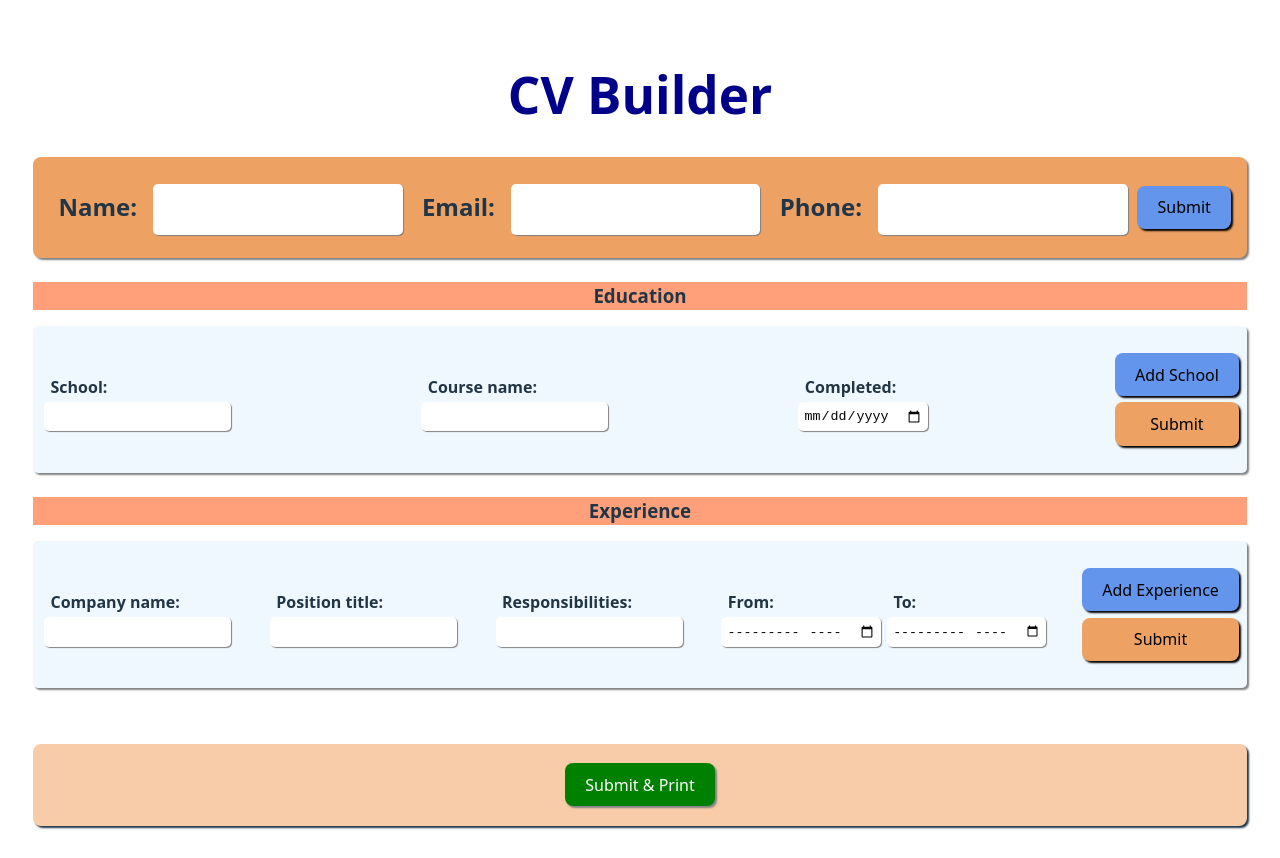
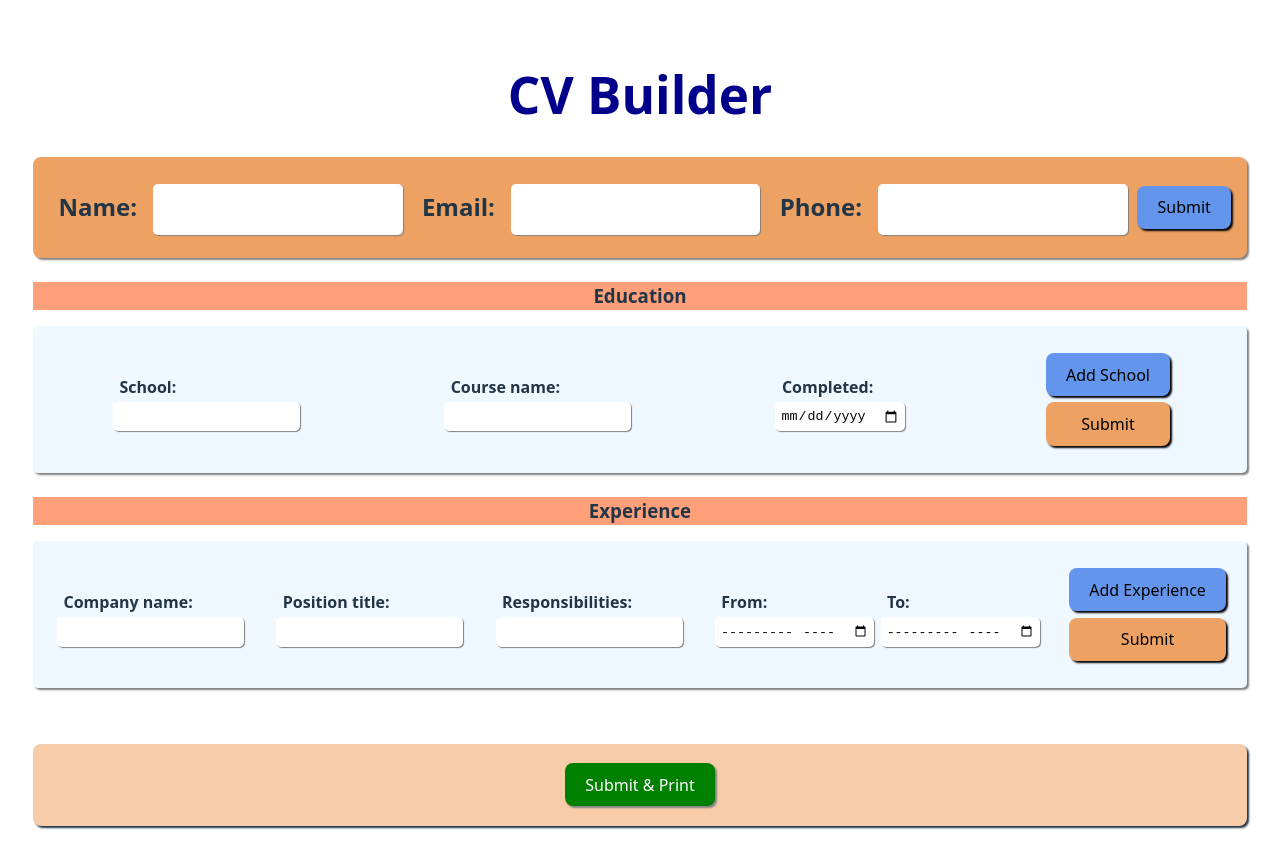
Before and after one commit to MisterKrud/cv-application, a React (Vite) app: page / in a window 1280 px wide. Built offline with nearby package versions, Linux system fonts and the light colour scheme.

Commit message:
Change button text to black

```diff
--- a/src/App.css
+++ b/src/App.css
@@ -15,6 +15,7 @@ button{
   background-color: cornflowerblue;
   box-shadow: 2px 2px 2px;
   margin: .2rem 0;
+  color: black;
 
 }
 
@@ -209,7 +210,8 @@ flex-direction: column;
   padding: 1.5rem .5rem;
   margin-top: 1rem;
   box-shadow: 2px 2px 2px gray;
-  border-radius: 5px;;
+  border-radius: 5px;
+  justify-content: space-around;
 
 }
 
```
